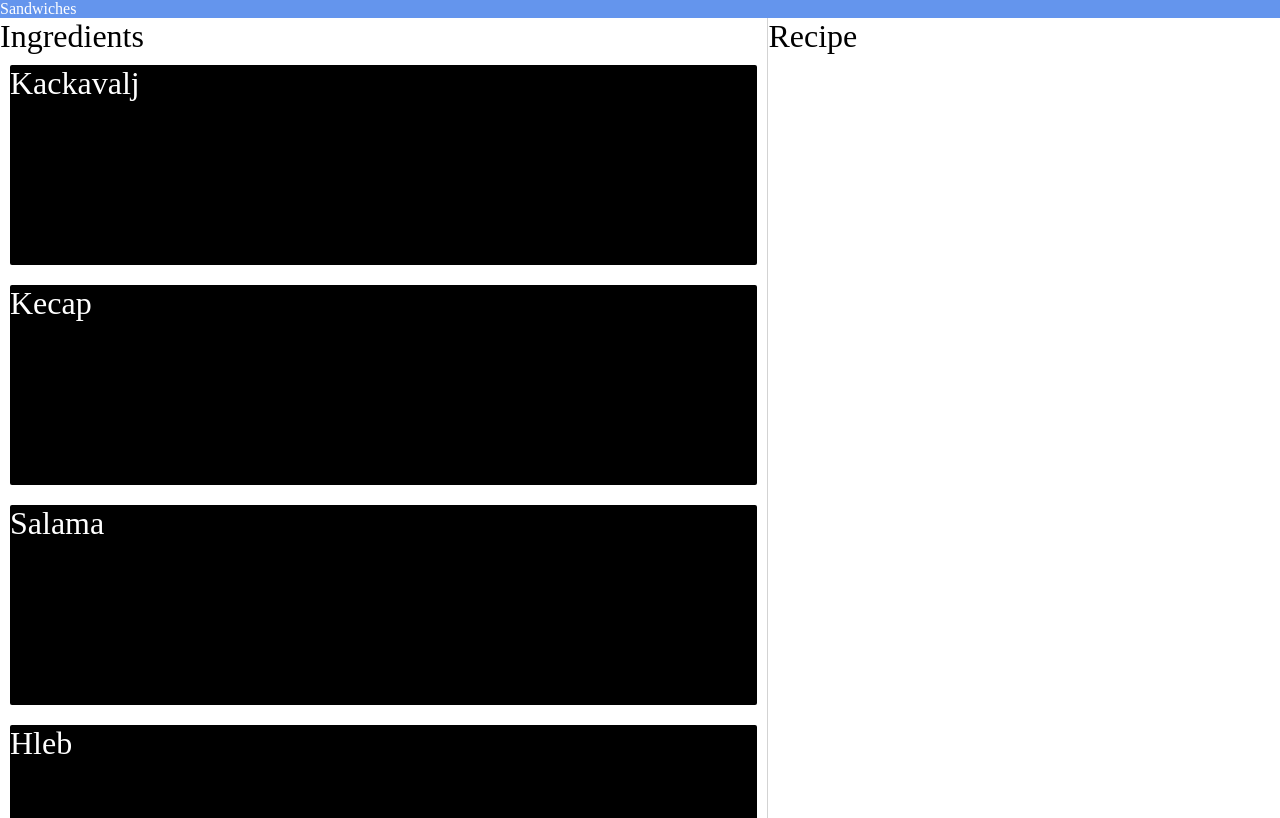
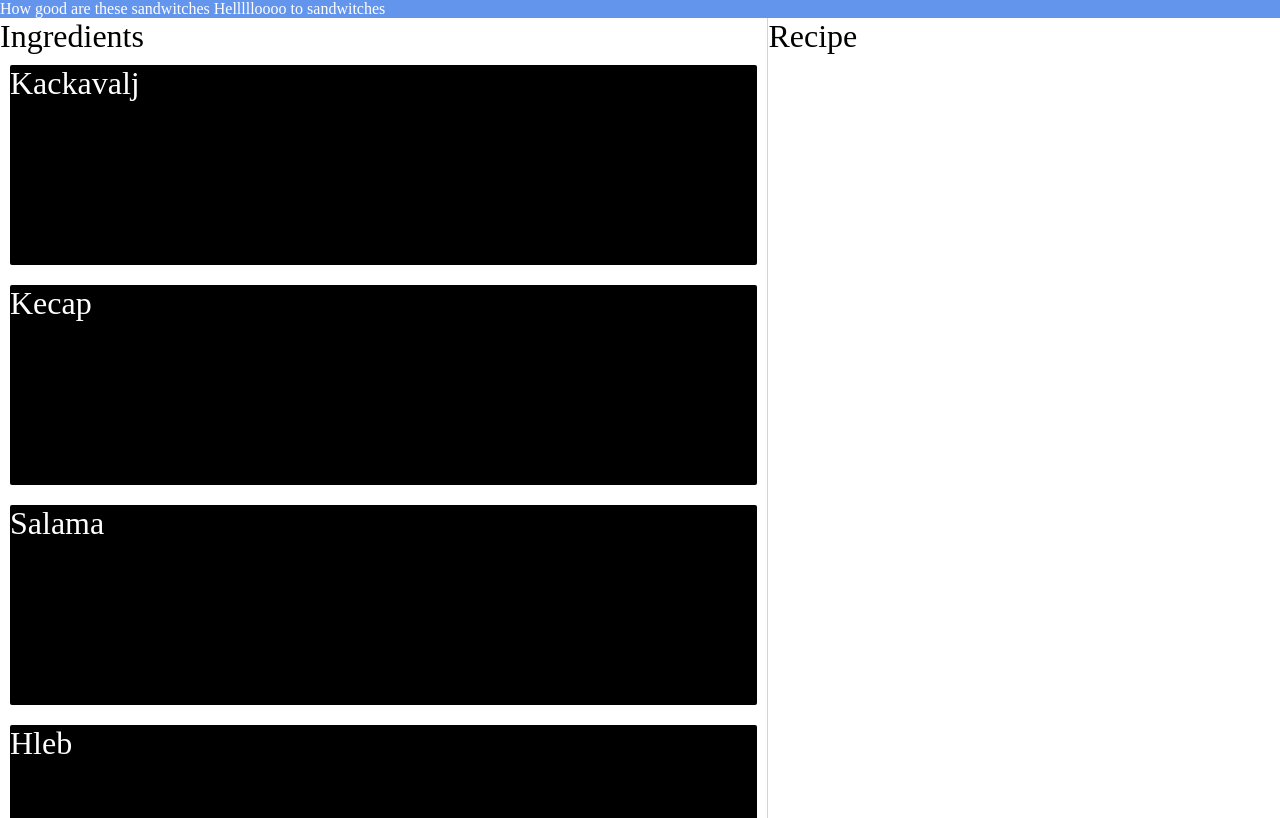
Before and after one commit to petarTrifunovic98/sendvici, a plain HTML site: page index.html in a window 1280 px wide. Drawn offline with Linux system fonts and the light colour scheme.

Commit message:
Changer number 1 changed the index

```diff
--- a/index.html
+++ b/index.html
@@ -5,7 +5,8 @@
 
     <body>
         <div class="header">
-            <span>Sandwiches</span>
+            <span>How good are these sandwitches</span>
+            <p1>Hellllloooo to sandwitches</p1>
         </div>
         <div class="main">
             <div class="ingredients-list">
```
